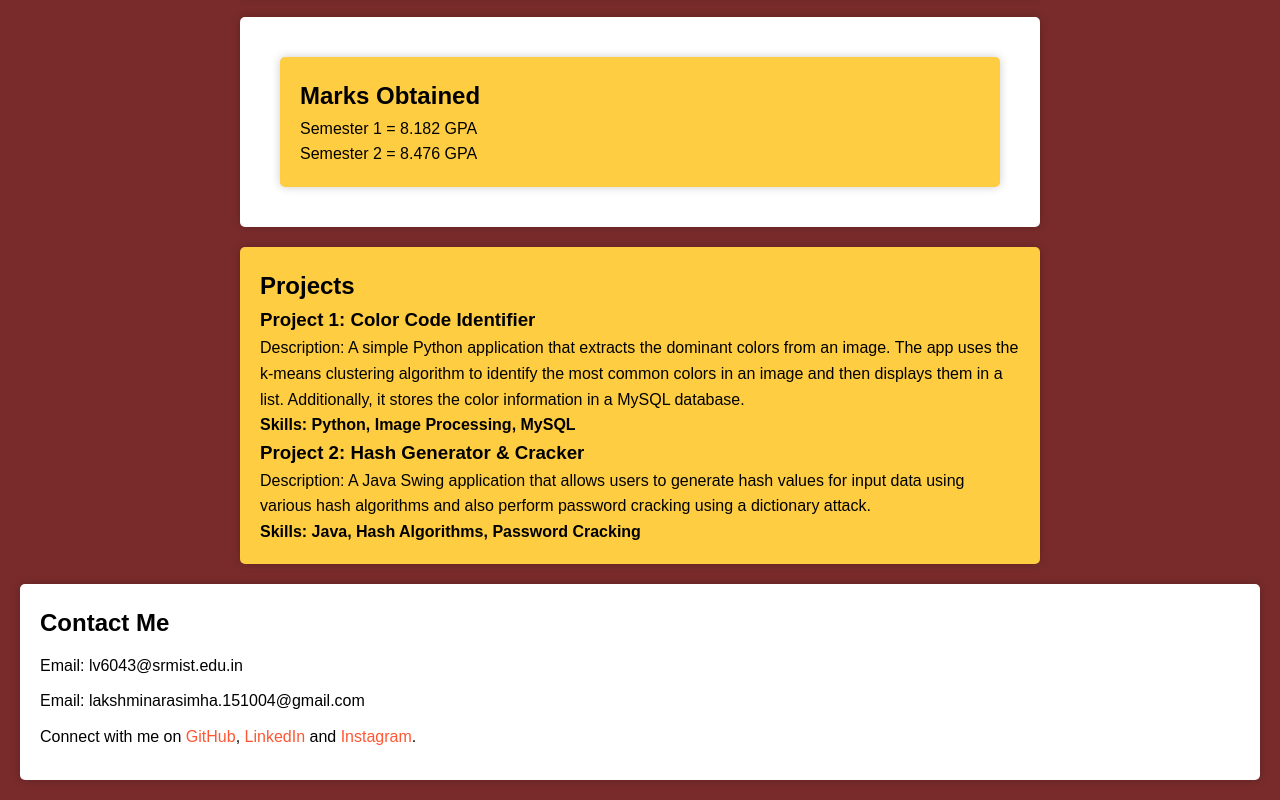
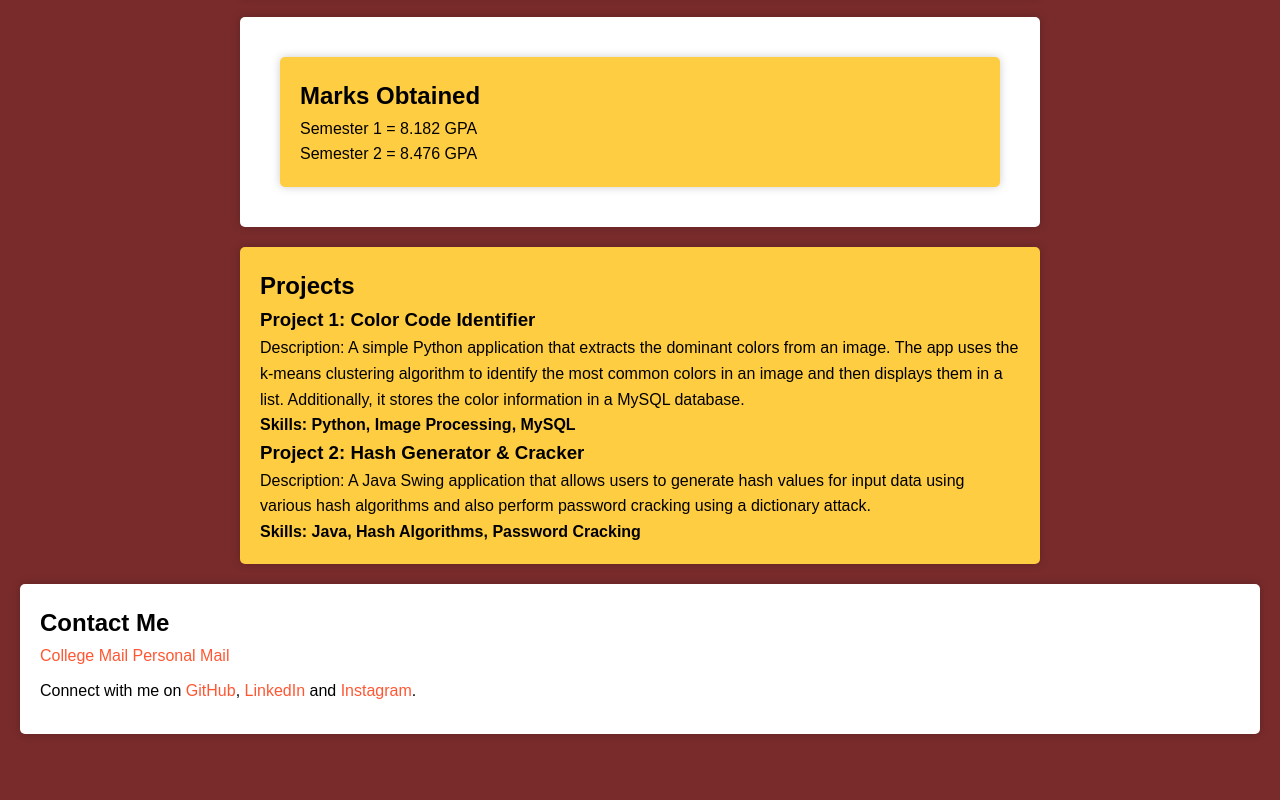
Before and after one commit to Lucivln/portfolio2, a plain HTML site: page index.html in a window 1280 px wide. Shown: the part 2187-2987 px from the top of the page. After the commit the page ends 2941 px from the top, so only its background shows below. Drawn offline with Linux system fonts and the light colour scheme.

Commit message:
Update index.html

```diff
--- a/index.html
+++ b/index.html
@@ -98,8 +98,8 @@
         <!-- Your existing contact section content -->
         <h2>Contact Me</h2>
         <div class="contact-info">
-            <p>Email: lv6043@srmist.edu.in</p>
-            <p>Email: lakshminarasimha.151004@gmail.com</p>
+            <a href="mailto:lv6043@srmist.edu.in">College Mail</a>
+            <a href="mailto:lakshminarasimha.151004@gmail.com">Personal Mail</a>
             <p>Connect with me on <a href="https://www.github.com/Lucivln" target="_blank">GitHub</a>, <a href="https://www.linkedin.com/in/lakshminarasimha-vijayaraghavan-37a78128a/" target="_blank">LinkedIn</a> and <a href="https://www.instagram.com/vln_2004/" target="_blank">Instagram</a>.</p>
         </div>
     </section>
```
